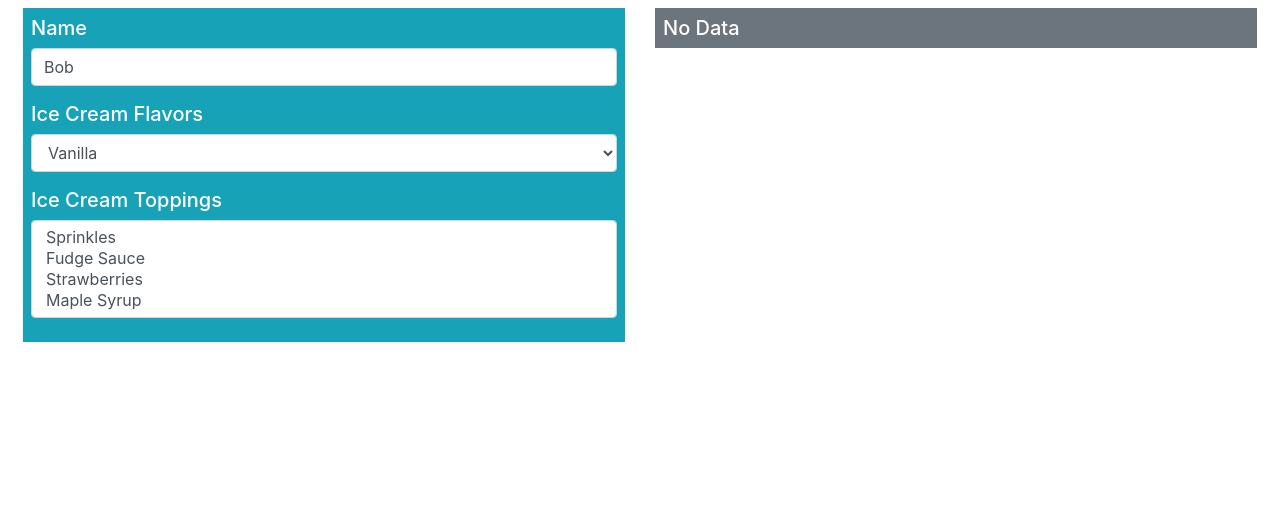
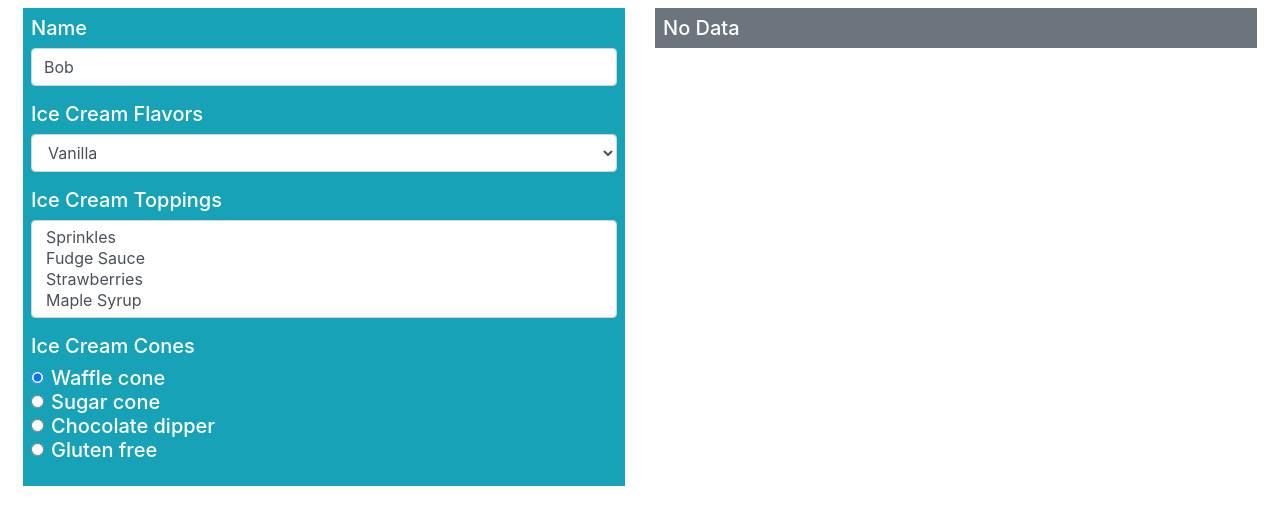
Before and after one commit to pagas/react-forms, a React (Create React App) app: page / in a window 1280 px wide. Shown: the top 524 px of the page. Built offline with nearby package versions, Linux system fonts and the light colour scheme.

Commit message:
Add checkbox for cones

```diff
--- a/src/components/Editor.js
+++ b/src/components/Editor.js
@@ -6,11 +6,13 @@ export class Editor extends Component {
         this.state = {
             name: "Bob",
             flavor: "Vanilla",
-            toppings: ["Strawberries"]
+            toppings: ["Strawberries"],
+            cone: "Waffle cone"
         }
 
         this.flavors = ["Chocolate", "Double Chocolate", "Triple Chocolate", "Vanilla"];
         this.toppings = ["Sprinkles", "Fudge Sauce", "Strawberries", "Maple Syrup"];
+        this.cones = ["Waffle cone", "Sugar cone", "Chocolate dipper", "Gluten free"]
     }
 
     updateFormValues = (event) => {
@@ -26,6 +28,21 @@ export class Editor extends Component {
         this.setState({[event.target.name]: options},
             () => this.props.submit(this.state)
         );
+    }
+
+    updateFormValueCheck = (event) => {
+        event.persist();
+        this.setState(state => {
+            if (event.target.checked) {
+
+            } else {
+
+            }
+        }, () => this.props.submit(this.state))
+    }
+
+    getCheckboxId = (cone) => {
+        return `cone ${cone}`;
     }
 
     render() {
@@ -73,6 +90,24 @@ export class Editor extends Component {
                 </select>
             </div>
 
+            <div className='form-group'>
+                <label>Ice Cream Cones</label>
+                {this.cones.map(cone =>
+                    <div className='form-check' key={cone}>
+                        <input type="radio" className='form-check-input'
+                               name='cone'
+                               id={this.getCheckboxId(cone)}
+                               value={cone}
+                               checked={this.state.cone === cone}
+                               onChange={this.updateFormValues}
+                        />
+                        <label className='form-check-label' for={this.getCheckboxId(cone)}>
+                            {cone}
+                        </label>
+                    </div>
+                )}
+            </div>
+
         </div>
     }
 }
```
